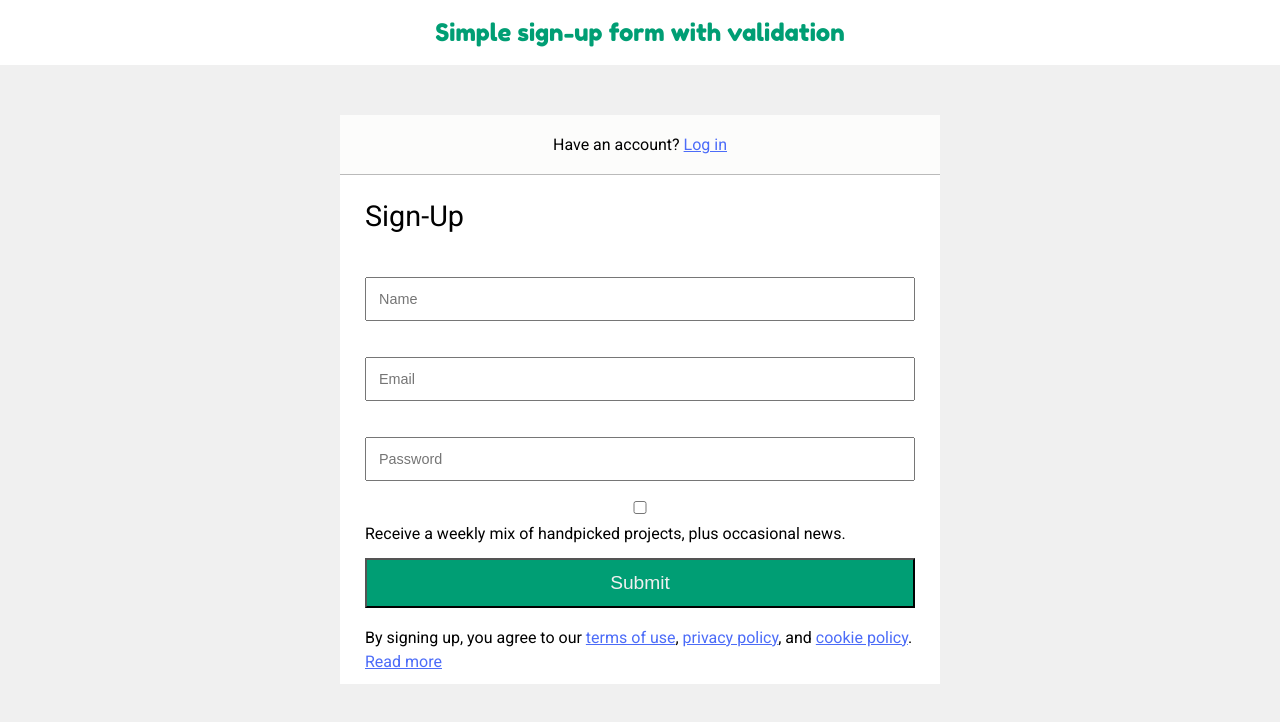
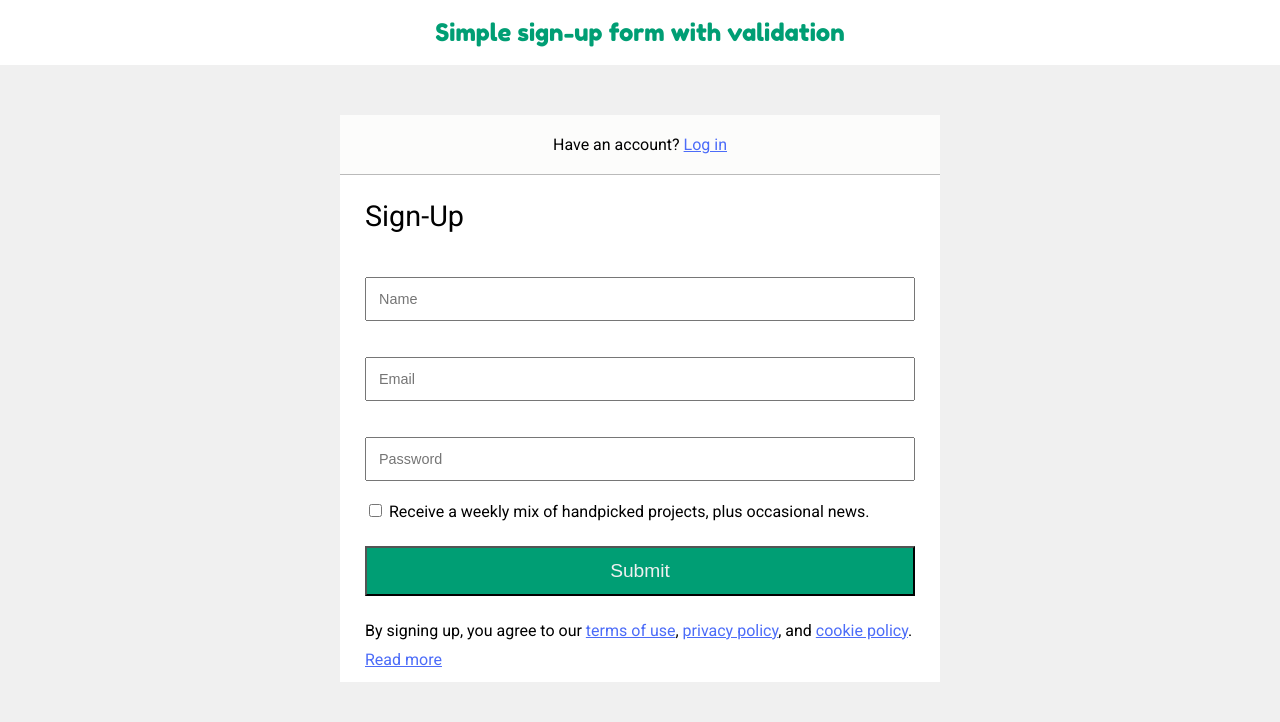
Before and after one commit to NickCallaghan/simple-sign-up-form, a website: page index.html in a window 1280 px wide. Drawn offline with Linux system fonts and the light colour scheme.

Commit message:
making checkbox inline

```diff
--- a/index.html
+++ b/index.html
@@ -50,10 +50,10 @@
                 <input type="password" id="password" name="password" placeholder="Password">
             </fieldset>
 
-            <fieldset>
+            <fieldset class="checkbox newsletter-signup">
 
                 <input type="checkbox" id="newsletter-signup">
-                <label class="inline" for="newsletter-signup">Receive a weekly mix of handpicked projects, plus
+                <label for="newsletter-signup">Receive a weekly mix of handpicked projects, plus
                     occasional news.</label>
             </fieldset>
 
--- a/scss/style.scss
+++ b/scss/style.scss
@@ -54,7 +54,10 @@ fieldset {
     margin: 0;
 }
 
-input {
+input[type="text"],
+input[type="password"],
+input[type="email"],
+input[type="submit"] {
     margin: 10px auto;
     display: inline-block;
     padding: 12px;
@@ -121,7 +124,6 @@ a:visited {
     .signup {
         padding: $mobile_padding;
     }
-}
 
     .button_primary {
         background-color: $accent_primary;
@@ -130,10 +132,16 @@ a:visited {
         margin: $mobile_margin;
     }
 
+    .newsletter-signup {
+        margin: 10px auto;
+
+    }
+
     .privacy-message {
-    margin: 5px auto;
+        margin: 10px auto;
     }
 
     .read-more {
         margin: 5px auto;
     }
+}
```
Also changed, not shown: css/style.css, 1 other file. Lines whose indentation alone changed are shown as unchanged.
